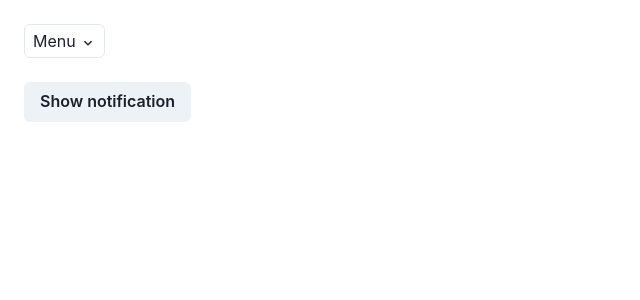
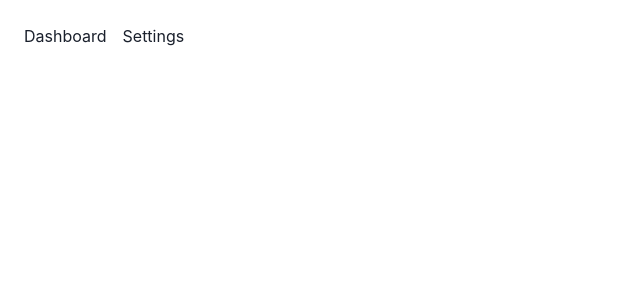
Before and after one commit to mattkiggen/load-shedding-notifier, a React (Vite) app: page / in a window 1280 px wide. Shown: the top 300 px of the page, without its empty margins (0-640 px from the left). Built offline with nearby package versions, Linux system fonts and the light colour scheme.

Commit message:
Add basic card to display start and end

```diff
--- /dev/null
+++ b/src/components/AreaCard.tsx
@@ -0,0 +1,24 @@
+import { Card, Heading, CardBody, CardFooter, Text } from '@chakra-ui/react';
+import { formatTime } from '../core/format';
+
+type Props = {
+  areaName: string;
+  startDate: string;
+  endDate: string;
+};
+
+function AreaCard({ areaName, startDate, endDate }: Props) {
+  return (
+    <Card>
+      <CardBody>
+        <Heading size='md' mb='8px'>
+          {areaName}
+        </Heading>
+        <Text>Start: {formatTime(new Date(startDate))}</Text>
+        <Text>End: {formatTime(new Date(endDate))}</Text>
+      </CardBody>
+    </Card>
+  );
+}
+
+export default AreaCard;
--- a/src/components/Navigation.tsx
+++ b/src/components/Navigation.tsx
@@ -1,27 +1,12 @@
-import { MenuButton, Menu, MenuList, MenuItem } from '@chakra-ui/react';
+import { Box, HStack } from '@chakra-ui/react';
 import { Link } from 'react-router-dom';
-import { ChevronDownIcon } from '@chakra-ui/icons';
 
 function Navigation() {
   return (
-    <Menu>
-      <MenuButton
-        px='8px'
-        py='4px'
-        transition='all 0.2s'
-        borderRadius='md'
-        borderWidth='1px'>
-        Menu <ChevronDownIcon />
-      </MenuButton>
-      <MenuList>
-        <Link to='/'>
-          <MenuItem>Dashboard</MenuItem>
-        </Link>
-        <Link to='/settings'>
-          <MenuItem>Settings</MenuItem>
-        </Link>
-      </MenuList>
-    </Menu>
+    <HStack spacing='16px'>
+      <Link to='/'>Dashboard</Link>
+      <Link to='/settings'>Settings</Link>
+    </HStack>
   );
 }
 
--- /dev/null
+++ b/src/core/format.ts
@@ -0,0 +1,11 @@
+export function formatTime(date: Date) {
+  let hours = date.getHours();
+  const minutes = date.getMinutes();
+  const ampm = hours >= 12 ? 'PM' : 'AM';
+
+  hours %= 12;
+  hours = hours || 12; // Convert '0' to '12' for 12-hour format
+  const formattedMinutes = minutes < 10 ? '0' + minutes : minutes;
+
+  return `${hours}:${formattedMinutes}${ampm}`;
+}
--- a/src/pages/MainPage.tsx
+++ b/src/pages/MainPage.tsx
@@ -1,5 +1,5 @@
-import { Button } from '@chakra-ui/react';
 import { useContext } from 'react';
+import AreaCard from '../components/AreaCard';
 import { DataContext } from '../core/context';
 
 import { handleNotification } from '../core/notification';
@@ -15,11 +15,15 @@ function MainPage() {
   }
 
   return (
-    <div>
-      {data && <h1>{data.info.name}</h1>}
-      {data && <p>Load shedding starts at {data.events[0].start}</p>}
-      <Button onClick={showNotification}>Show notification</Button>
-    </div>
+    <>
+      {data && (
+        <AreaCard
+          areaName={data.info.name}
+          startDate={data.events[0].start}
+          endDate={data.events[0].end}
+        />
+      )}
+    </>
   );
 }
 
```
